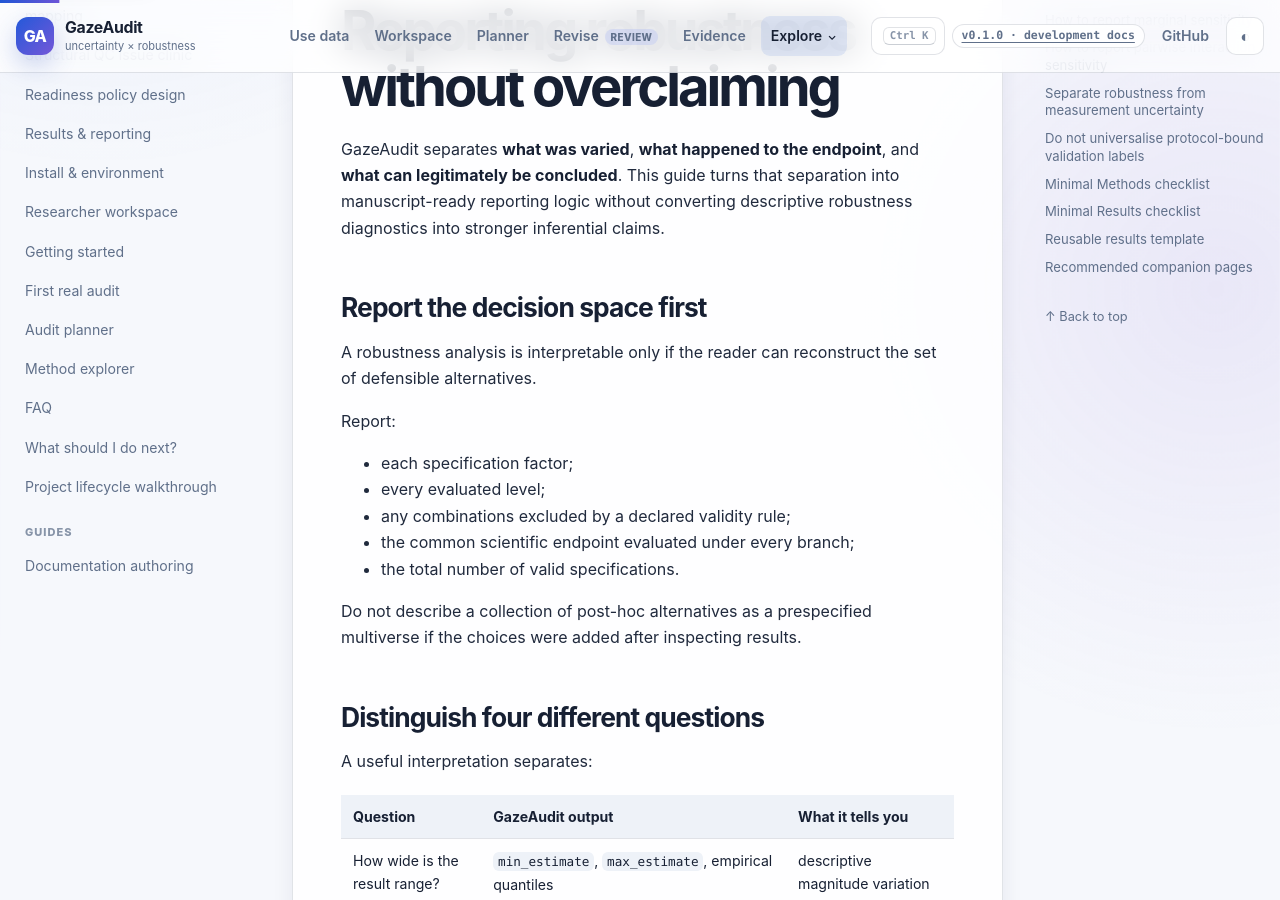
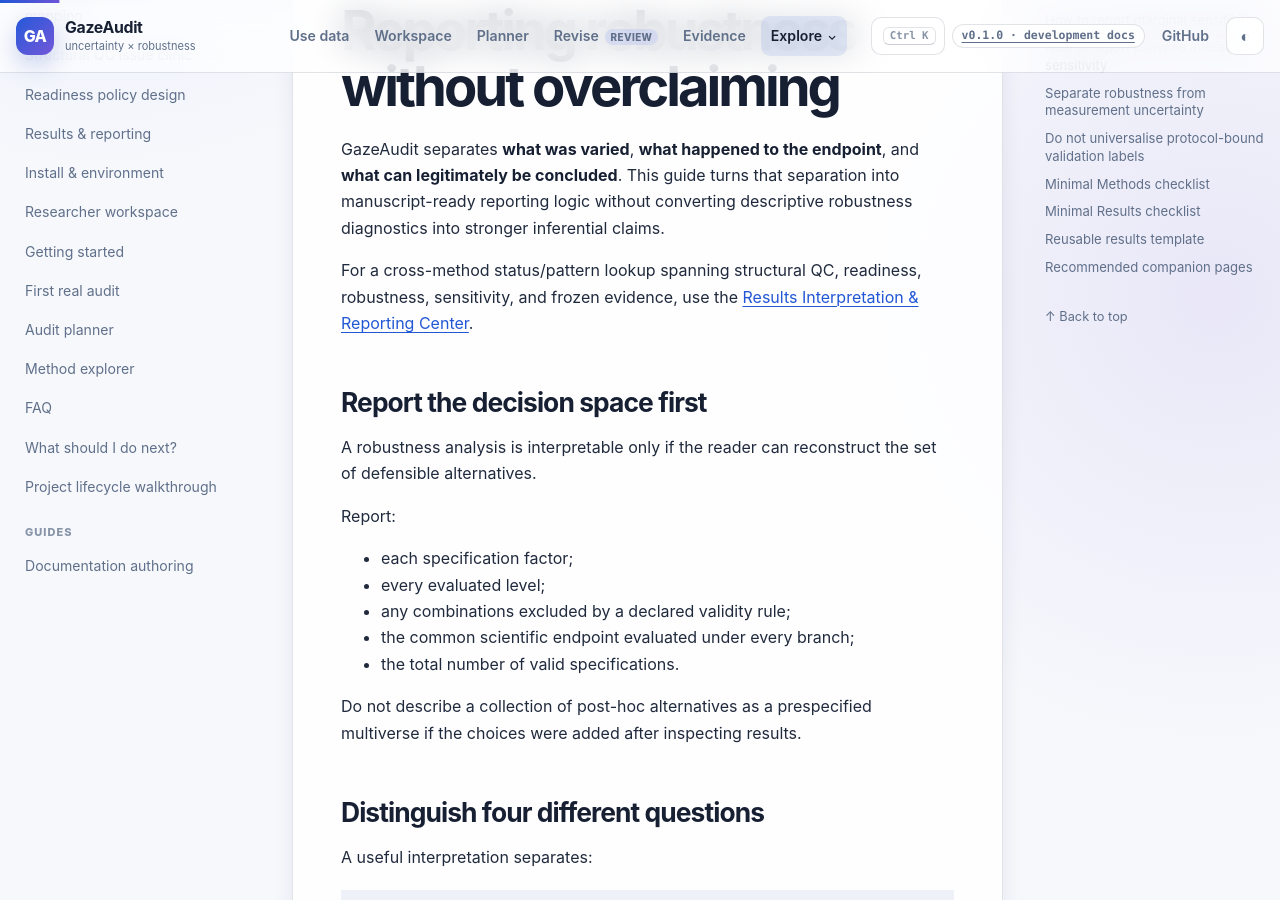
Before and after one commit to stefanosbalaskas/GazeAudit, a Jekyll site: the page built from docs/guides/reporting-robustness.md, in a window 1280 px wide and 900 px high, scrolled down 310 px. Built offline with Jekyll 4.4.1, drawn with Linux system fonts in a browser that asks for light colours.

Commit message:
docs: connect robustness reporting to reporting center

```diff
--- a/docs/guides/reporting-robustness.md
+++ b/docs/guides/reporting-robustness.md
@@ -8,6 +8,8 @@ permalink: /docs/guides/reporting-robustness/
 # Reporting robustness without overclaiming
 
 GazeAudit separates **what was varied**, **what happened to the endpoint**, and **what can legitimately be concluded**. This guide turns that separation into manuscript-ready reporting logic without converting descriptive robustness diagnostics into stronger inferential claims.
+
+For a cross-method status/pattern lookup spanning structural QC, readiness, robustness, sensitivity, and frozen evidence, use the [Results Interpretation & Reporting Center]({{ '/docs/reporting-center/' | relative_url }}).
 
 ## Report the decision space first
 
```
